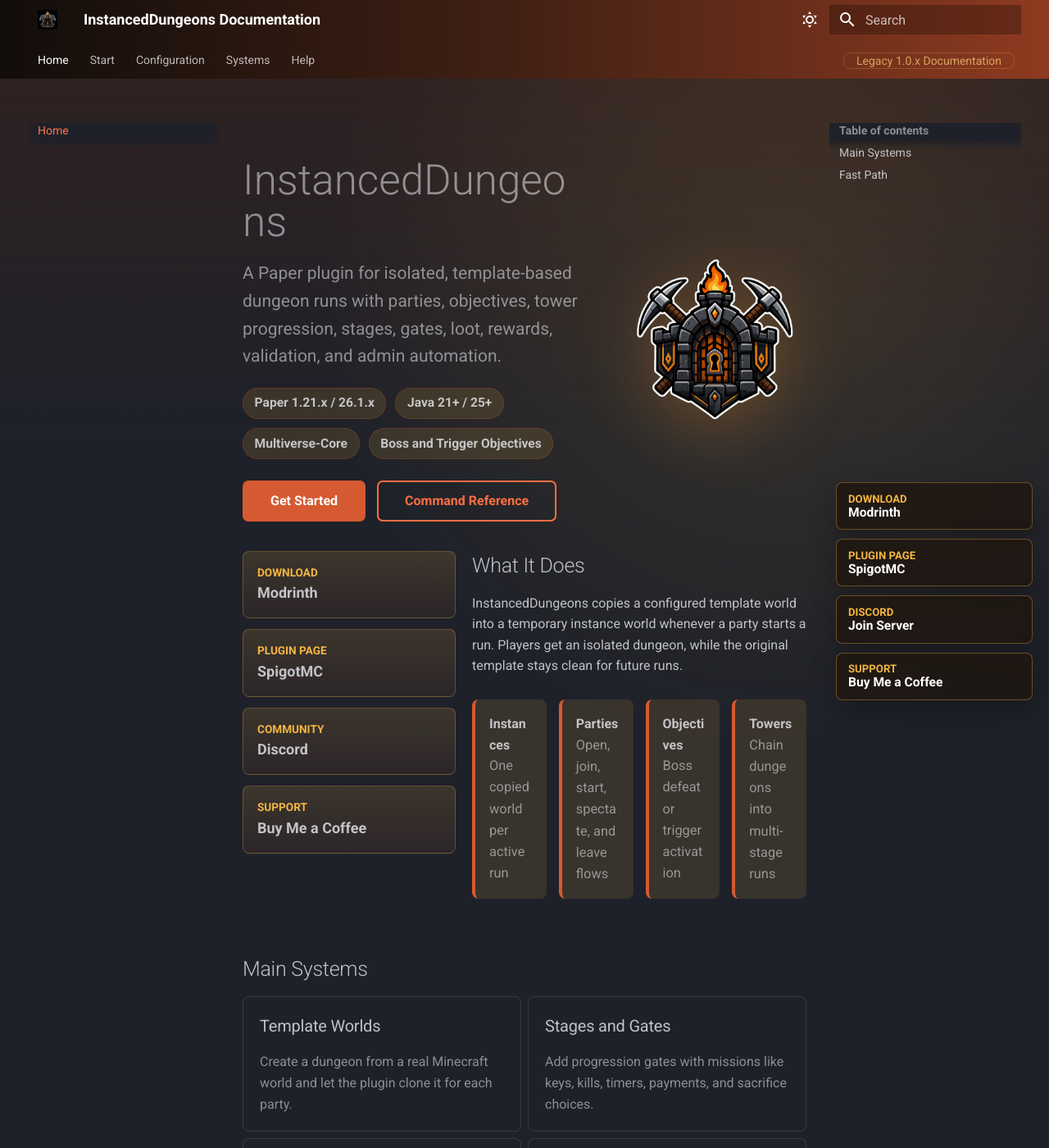
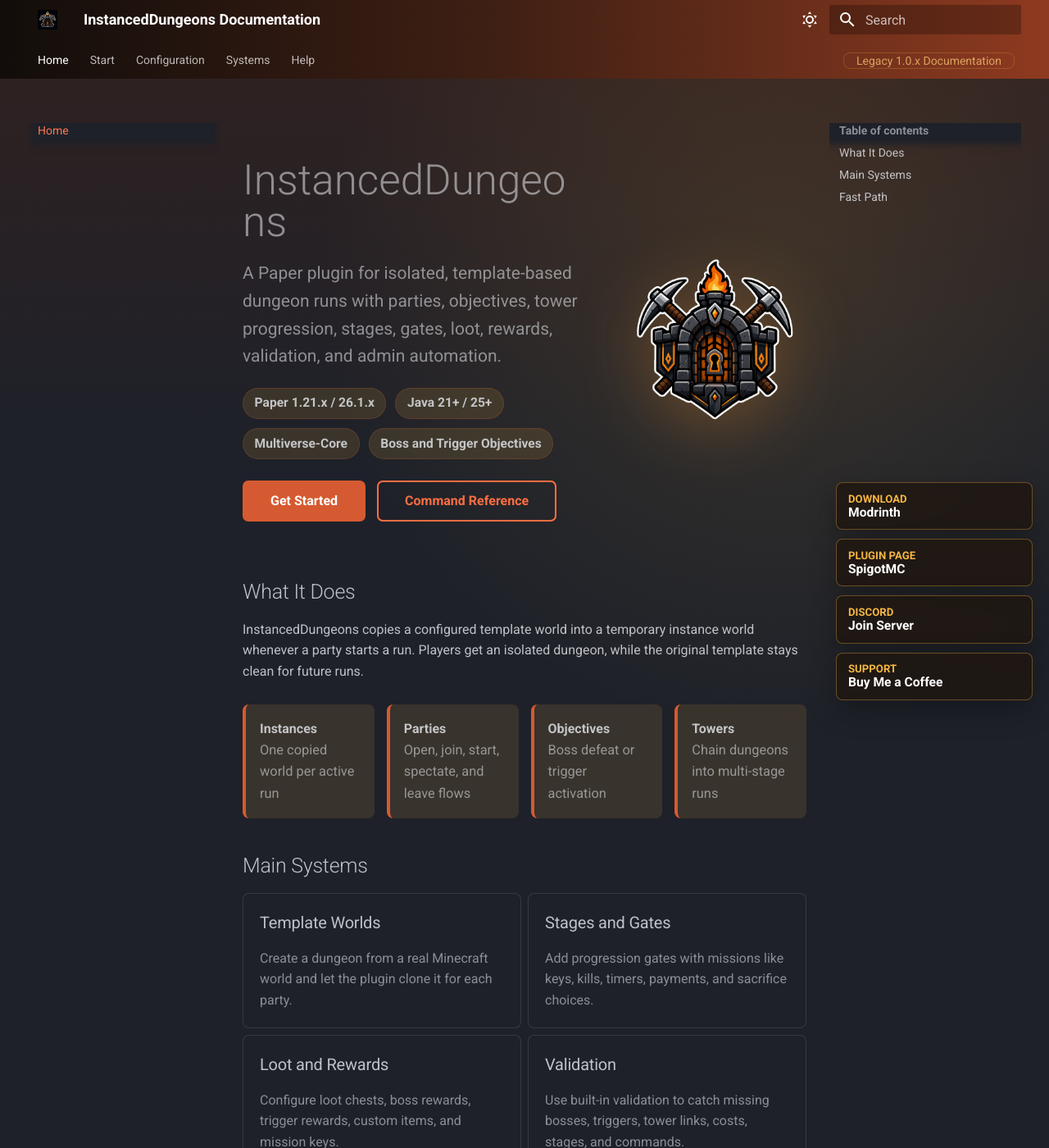
Before and after one commit to wertPL/InstancedDungeons-Docs, an MkDocs documentation site: the page built from docs/index.md, in a window 1280 px wide and 1400 px high. Shown: the whole window at 82% size. Built offline with MkDocs 1.6.1 and Material for MkDocs 9.7.7, drawn with Linux system fonts in a browser that asks for light colours.

Commit message:
Remove homepage resource cards

```diff
--- a/docs/index.md
+++ b/docs/index.md
@@ -19,38 +19,15 @@
   <img class="hero-logo" src="assets/plugin-logo-badge-transparent.png" alt="InstancedDungeons logo">
 </section>
 
-<div class="home-overview">
-  <aside class="resource-cards" aria-label="Project links">
-    <a href="https://modrinth.com/plugin/instanced-dungeon" target="_blank" rel="noopener">
-      <span>Download</span>
-      <strong>Modrinth</strong>
-    </a>
-    <a href="https://www.spigotmc.org/resources/instanced-dungeon.132724/" target="_blank" rel="noopener">
-      <span>Plugin Page</span>
-      <strong>SpigotMC</strong>
-    </a>
-    <a href="https://discord.com/invite/sD4HvQh8P4" target="_blank" rel="noopener">
-      <span>Community</span>
-      <strong>Discord</strong>
-    </a>
-    <a href="https://buymeacoffee.com/we_rt" target="_blank" rel="noopener">
-      <span>Support</span>
-      <strong>Buy Me a Coffee</strong>
-    </a>
-  </aside>
-  <section>
-    <h2>What It Does</h2>
-    <p>
-      InstancedDungeons copies a configured template world into a temporary instance world whenever a party starts a run.
-      Players get an isolated dungeon, while the original template stays clean for future runs.
-    </p>
-    <div class="status-row">
-      <div class="status-box"><strong>Instances</strong><span>One copied world per active run</span></div>
-      <div class="status-box"><strong>Parties</strong><span>Open, join, start, spectate, and leave flows</span></div>
-      <div class="status-box"><strong>Objectives</strong><span>Boss defeat or trigger activation</span></div>
-      <div class="status-box"><strong>Towers</strong><span>Chain dungeons into multi-stage runs</span></div>
-    </div>
-  </section>
+## What It Does
+
+InstancedDungeons copies a configured template world into a temporary instance world whenever a party starts a run. Players get an isolated dungeon, while the original template stays clean for future runs.
+
+<div class="status-row">
+  <div class="status-box"><strong>Instances</strong><span>One copied world per active run</span></div>
+  <div class="status-box"><strong>Parties</strong><span>Open, join, start, spectate, and leave flows</span></div>
+  <div class="status-box"><strong>Objectives</strong><span>Boss defeat or trigger activation</span></div>
+  <div class="status-box"><strong>Towers</strong><span>Chain dungeons into multi-stage runs</span></div>
 </div>
 
 ## Main Systems
--- a/docs/stylesheets/extra.css
+++ b/docs/stylesheets/extra.css
@@ -95,50 +95,6 @@
 
 [data-md-color-scheme="slate"] .hero-logo {
   filter: drop-shadow(0 18px 40px rgba(245, 142, 42, 0.28));
-}
-
-.home-overview {
-  display: grid;
-  grid-template-columns: 13rem minmax(0, 1fr);
-  gap: 1rem;
-  align-items: start;
-  margin: 0.4rem 0 1.4rem;
-}
-
-.home-overview h2 {
-  margin-top: 0;
-}
-
-.resource-cards {
-  display: grid;
-  gap: 0.65rem;
-}
-
-.resource-cards a {
-  border: 1px solid rgba(245, 182, 66, 0.28);
-  border-radius: 8px;
-  background: linear-gradient(180deg, rgba(245, 182, 66, 0.14), rgba(214, 90, 49, 0.08));
-  color: var(--md-default-fg-color);
-  padding: 0.75rem 0.85rem;
-  text-decoration: none;
-}
-
-.resource-cards a:hover {
-  border-color: var(--id-gold);
-  background: linear-gradient(180deg, rgba(245, 182, 66, 0.24), rgba(214, 90, 49, 0.14));
-}
-
-.resource-cards span {
-  display: block;
-  color: var(--id-gold);
-  font-size: 0.68rem;
-  font-weight: 800;
-  text-transform: uppercase;
-}
-
-.resource-cards strong {
-  display: block;
-  font-size: 0.9rem;
 }
 
 .grid {
@@ -253,8 +209,7 @@
   }
 
   .grid,
-  .status-row,
-  .home-overview {
+  .status-row {
     grid-template-columns: 1fr;
   }
 
```
